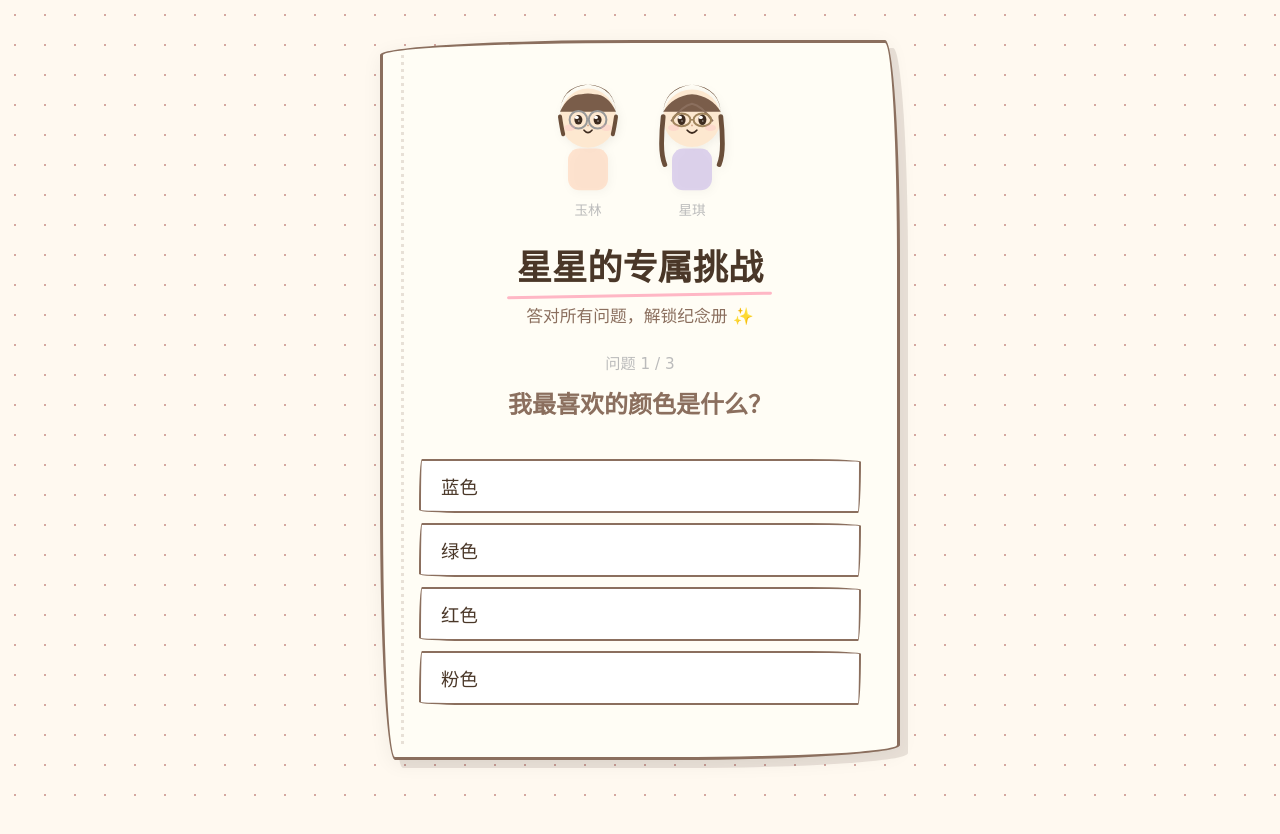
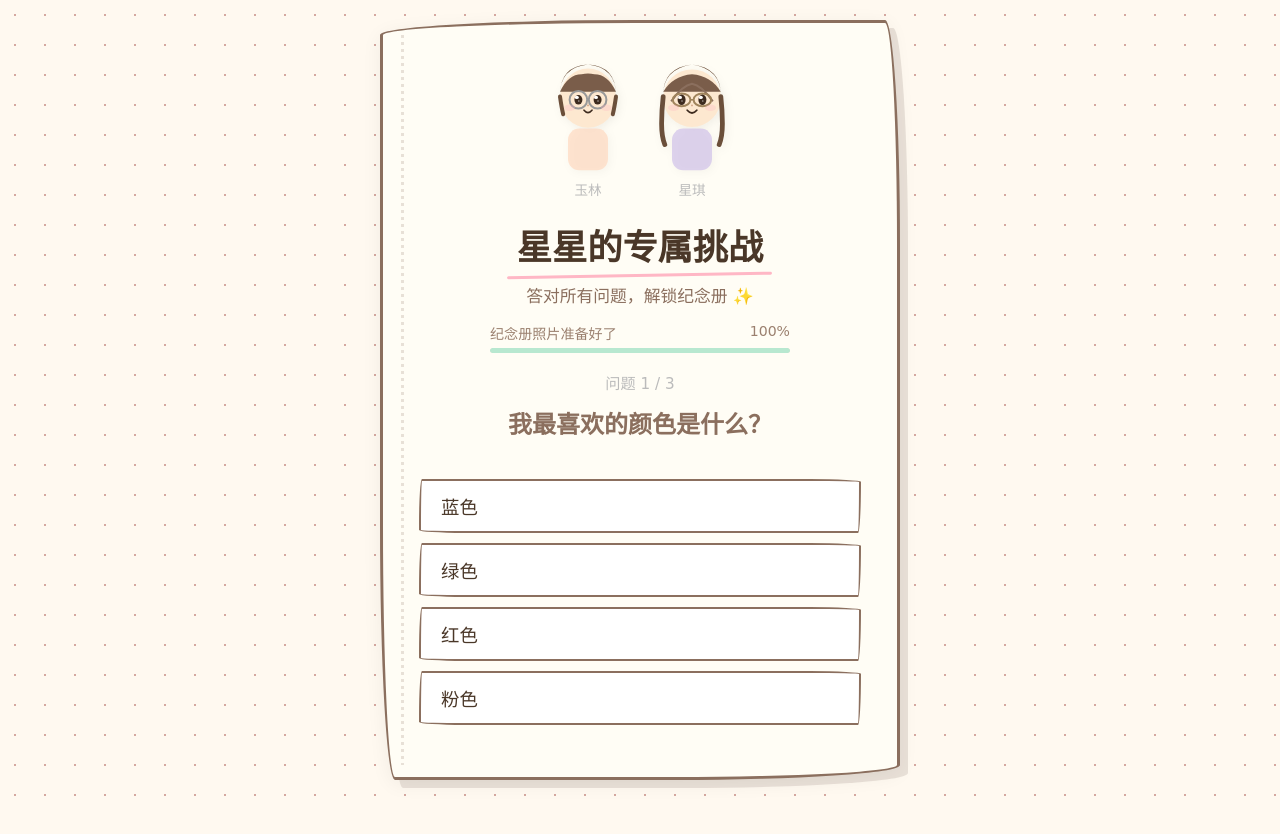
Before and after one commit to YuLin-727/birthday-wxq, a plain HTML site: page index.html in a window 1280 px wide. Shown: the top 834 px of the page. Drawn offline with Linux system fonts and the light colour scheme.

Commit message:
perf: preload first album photos during quiz

```diff
--- a/index.html
+++ b/index.html
@@ -241,6 +241,15 @@
             object-fit: cover;
             display: block;
             background: white;
+            opacity: 0;
+            transition: opacity 0.45s ease;
+        }
+        .photo-item img.loaded {
+            opacity: 1;
+        }
+        .photo-item.photo-loaded {
+            background: white;
+            animation: none;
         }
         @keyframes skeletonShimmer {
             0% { background-position: 200% 0; }
@@ -679,6 +688,31 @@
             color: #bbb;
             margin-bottom: 16px;
         }
+        .album-preload {
+            margin: -8px auto 18px;
+            max-width: 300px;
+        }
+        .album-preload-label {
+            display: flex;
+            justify-content: space-between;
+            gap: 12px;
+            color: #9b806f;
+            font-size: 0.88rem;
+            margin-bottom: 5px;
+        }
+        .album-preload-track {
+            height: 5px;
+            overflow: hidden;
+            border-radius: 3px;
+            background: #eee4da;
+        }
+        .album-preload-fill {
+            width: 0;
+            height: 100%;
+            border-radius: inherit;
+            background: var(--mint);
+            transition: width 0.25s ease;
+        }
         .quiz-question {
             font-size: clamp(1.2rem, 3vw, 1.5rem);
             font-weight: 600;
@@ -1235,6 +1269,15 @@
 
         <div class="quiz-title">星星的专属挑战</div>
         <div class="quiz-subtitle">答对所有问题，解锁纪念册 ✨</div>
+        <div class="album-preload" id="albumPreload">
+            <div class="album-preload-label">
+                <span id="albumPreloadText">正在准备纪念册照片...</span>
+                <span id="albumPreloadCount">0%</span>
+            </div>
+            <div class="album-preload-track">
+                <div class="album-preload-fill" id="albumPreloadFill"></div>
+            </div>
+        </div>
 
         <div class="quiz-progress" id="quizProgress">问题 1 / 3</div>
         <div class="quiz-question" id="quizQuestion"></div>
@@ -1396,6 +1439,47 @@ const mascotMessages = {
 let currentQ = 0;
 let quizCorrect = 0;
 let bgmPlaying = false;
+let firstPagePreloadPromise = null;
+
+function getWebpSrc(src) {
+    return src.replace(/\.(jpe?g|png)$/i, '.webp');
+}
+
+function updatePreloadProgress(loaded, total) {
+    var pct = total ? Math.round(loaded / total * 100) : 100;
+    var fill = document.getElementById('albumPreloadFill');
+    var count = document.getElementById('albumPreloadCount');
+    var text = document.getElementById('albumPreloadText');
+    if (fill) fill.style.width = pct + '%';
+    if (count) count.textContent = pct + '%';
+    if (text && loaded === total) text.textContent = '纪念册照片准备好了';
+}
+
+function preloadFirstPagePhotos() {
+    if (firstPagePreloadPromise) return firstPagePreloadPromise;
+    var photos = pages[0] && pages[0].photos ? pages[0].photos : [];
+    var loaded = 0;
+    updatePreloadProgress(loaded, photos.length);
+    firstPagePreloadPromise = Promise.allSettled(photos.map(function(photo) {
+        return new Promise(function(resolve) {
+            var img = new Image();
+            img.onload = img.onerror = function() {
+                loaded++;
+                updatePreloadProgress(loaded, photos.length);
+                resolve();
+            };
+            img.src = getWebpSrc(photo.src);
+        });
+    }));
+    return firstPagePreloadPromise;
+}
+
+function markPhotoLoaded(img) {
+    img.classList.add('loaded');
+    if (img.parentElement && img.parentElement.parentElement) {
+        img.parentElement.parentElement.classList.add('photo-loaded');
+    }
+}
 
 function showQuestion() {
     const q = quizQuestions[currentQ];
@@ -1527,8 +1611,9 @@ function mascotTalk(who) {
             // Build photos
             const photosHtml = page.photos.map(p => {
                 const sizeClass = p.size === 'large' ? 'w-large' : p.size === 'small' ? 'w-small' : 'w-med';
+                const loadAttrs = index === 0 ? 'loading="eager" fetchpriority="high"' : 'loading="lazy"';
                 return `<div class="photo-item ${p.tilt || 'tilt-l'} ${sizeClass}" style="cursor:pointer">
-                    <picture><source srcset="${p.src.replace(/\.(jpe?g|png)$/i, '.webp')}" type="image/webp"><img src="${p.src}" alt="" loading="lazy" decoding="async" onclick="openLightbox('${p.src}')" onerror="this.outerHTML='<div style=display:flex;align-items:center;justify-content:center;height:100%;background:#f5ede4;color:#bbb;font-size:0.9rem;padding:20px>' + '${p.src}'.split('/').pop() + '<br></div>'"></picture>
+                    <picture><source srcset="${getWebpSrc(p.src)}" type="image/webp"><img src="${p.src}" alt="" ${loadAttrs} decoding="async" onload="markPhotoLoaded(this)" onclick="openLightbox('${p.src}')" onerror="this.outerHTML='<div style=display:flex;align-items:center;justify-content:center;height:100%;background:#f5ede4;color:#bbb;font-size:0.9rem;padding:20px>' + '${p.src}'.split('/').pop() + '<br></div>'"></picture>
                     ${p.caption ? `<div class="photo-caption">${esc(p.caption)}</div>` : ''}
                 </div>`;
             }).join('');
@@ -1961,6 +2046,7 @@ function mascotTalk(who) {
 
         // ===== Init =====
     document.getElementById('mainContent').classList.remove('show');
+    preloadFirstPagePhotos();
     showQuestion();
     setTimeout(function() { launchConfetti(30); }, 500);
     document.addEventListener('scroll', function() {
```
